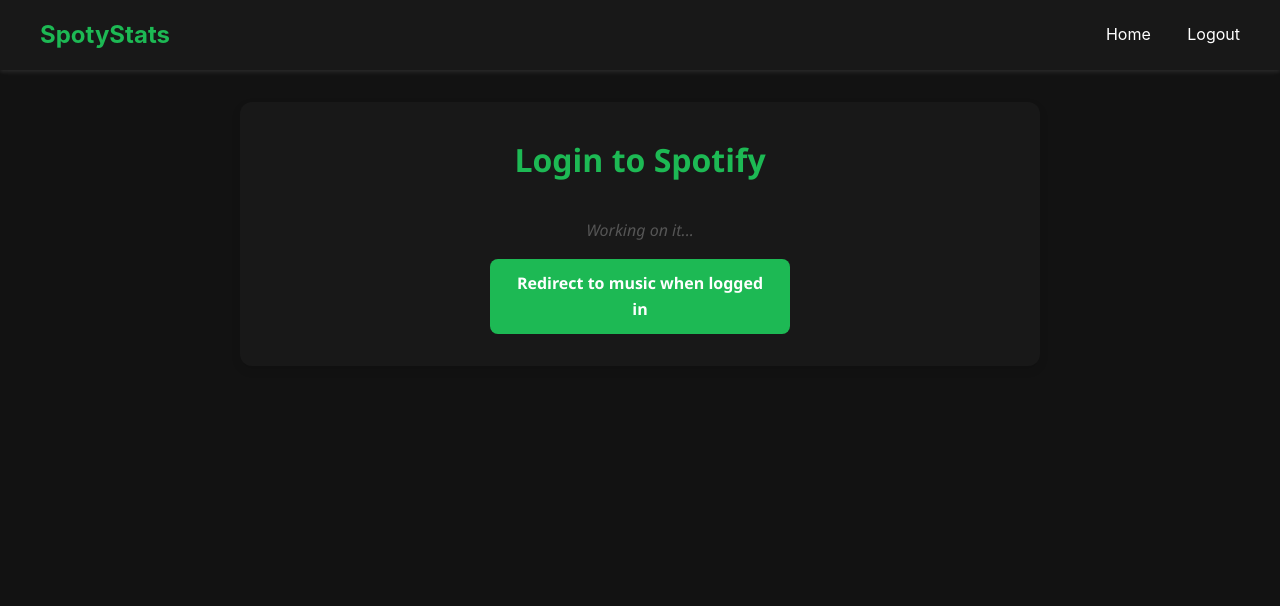
After one commit to caarlos-04/projecteWeb, a Django app: page /music/spotify-login/ in a window 1280 px wide. The commit adds this page. Shown: the top 606 px of the page. Run offline with Django 5.2, Linux system fonts and the light colour scheme; a user stored in the database is signed in.

Commit message:
started spotify login+

```diff
--- /dev/null
+++ b/music/templates/spotify_login.html
@@ -0,0 +1,39 @@
+{% extends 'base.html' %}
+{% load static %}
+{% block title %}Discover your most listened Artists{% endblock %}
+
+{% block content %}
+<link rel="stylesheet" href="{% static 'music.css' %}?v={{ timestamp }}">
+<div class="info-container">
+    <h1>Login to Spotify</h1>
+    <p>Working on it...</p>
+     <a href="/music/" class="menu-button">Redirect to music when logged in</a>
+</div>
+<style>
+.info-container {
+    display: flex;
+    flex-direction: column;
+    align-items: center;
+    gap: 1rem;
+    margin-top: 2rem;
+}
+
+.menu-button {
+    display: block;
+    padding: 12px 20px;
+    background-color: #1DB954;
+    color: white;
+    text-align: center;
+    text-decoration: none;
+    border-radius: 8px;
+    font-weight: bold;
+    transition: background-color 0.3s ease;
+    width: 100%;
+    max-width: 300px;
+}
+
+.menu-button:hover {
+    background-color: #17a444;
+}
+</style>
+{% endblock %}
--- a/music/urls.py
+++ b/music/urls.py
@@ -6,5 +6,6 @@ urlpatterns = [
     path('song-selection/', views.base_song_selection_view, name='base_song_selection'),
     path('discover/', views.discover_view, name='discover'),
     path('genres/', views.top_genres_view, name='genres'),
+    path('spotify-login/', views.spotify_login, name='spotify_login'),
 
 ]
--- a/music/views.py
+++ b/music/views.py
@@ -3,6 +3,7 @@ from django.contrib.auth.decorators import login_required
 from web.models import Artist, Track
 from .forms import ArtistSelectionForm
 from .templates import *
+from .spotify_api import spotify_request, get_access_token
 
 @login_required
 def artist_selection_view(request):
@@ -37,3 +38,7 @@ def discover_view(request):
 @login_required
 def top_genres_view(request):
     return render(request, 'genres.html')
+
+@login_required
+def spotify_login(request):
+    return render(request, 'spotify_login.html')
--- a/pyproject.toml
+++ b/pyproject.toml
@@ -9,11 +9,12 @@ authors = [
     {name = "blaigene", email = "genemorablai@gmail.com"},
     {name = "polma7", email = "polmasip7@gmail.com"}
 ]
-readme = "README.md"
 requires-python = ">=3.10"
 dependencies = [
     "django (>=5.1.5,<6.0.0)",
-    "behave-django"
+    "behave-django",
+    "spotipy (>=2.25.1,<3.0.0)",
+    "python-dotenv (>=0.19.0,<1.0.0)"
 ]
 
 
--- a/web/templates/home.html
+++ b/web/templates/home.html
@@ -9,7 +9,7 @@
         <p>Select an option to get started:</p>
 
         <div class="menu-options">
-            <a href="/music/" class="menu-button">My Stats</a>
+            <a href="/music/spotify-login/" class="menu-button">My Stats</a>
             <a href="/info/" class="menu-button">Information</a>
         </div>
 
```
Also changed, not shown: ProjecteWeb/settings.py (+9 -0 lines), music/spotify_api.py (added, +69 -0 lines), db.sqlite3 (deleted), 1 other file.
